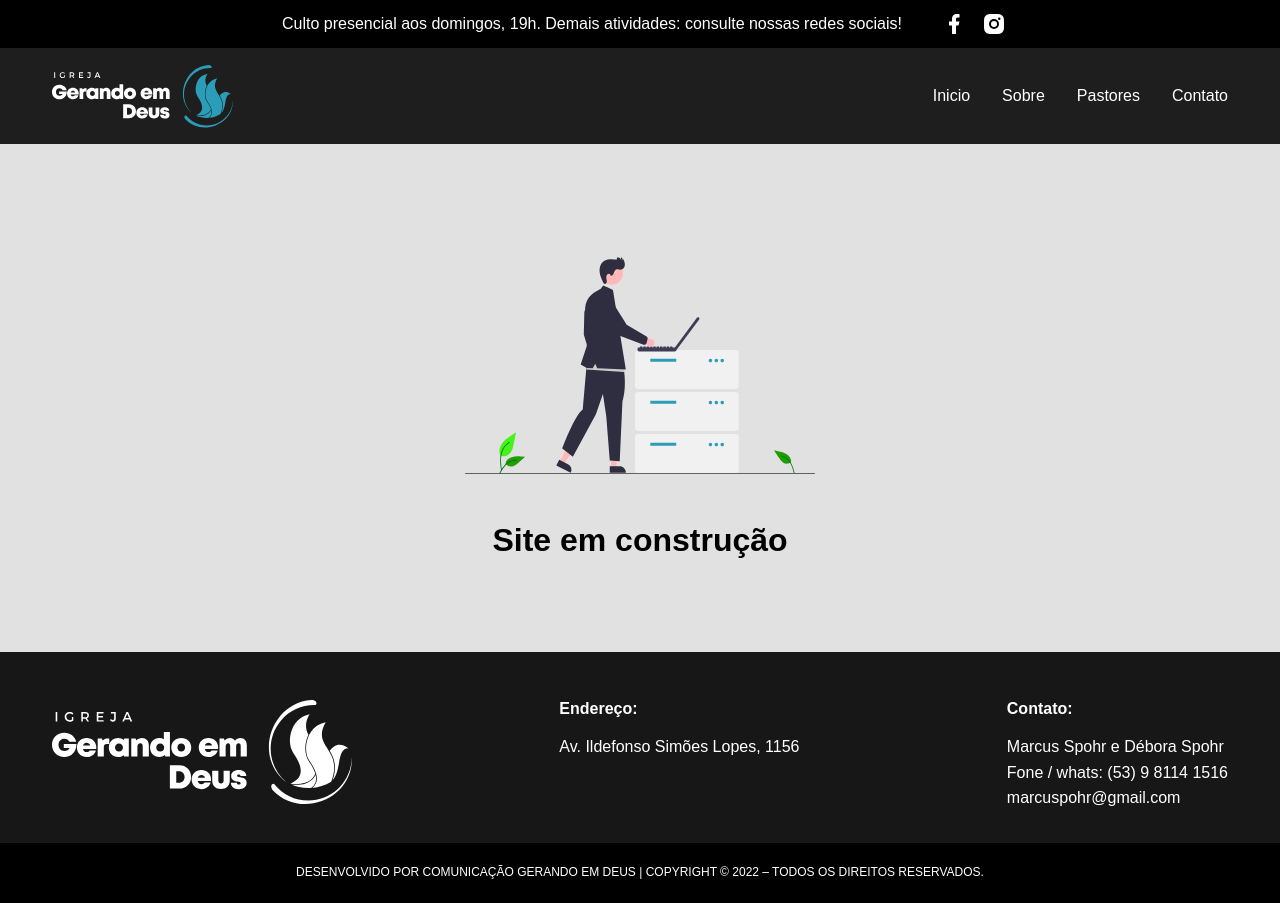
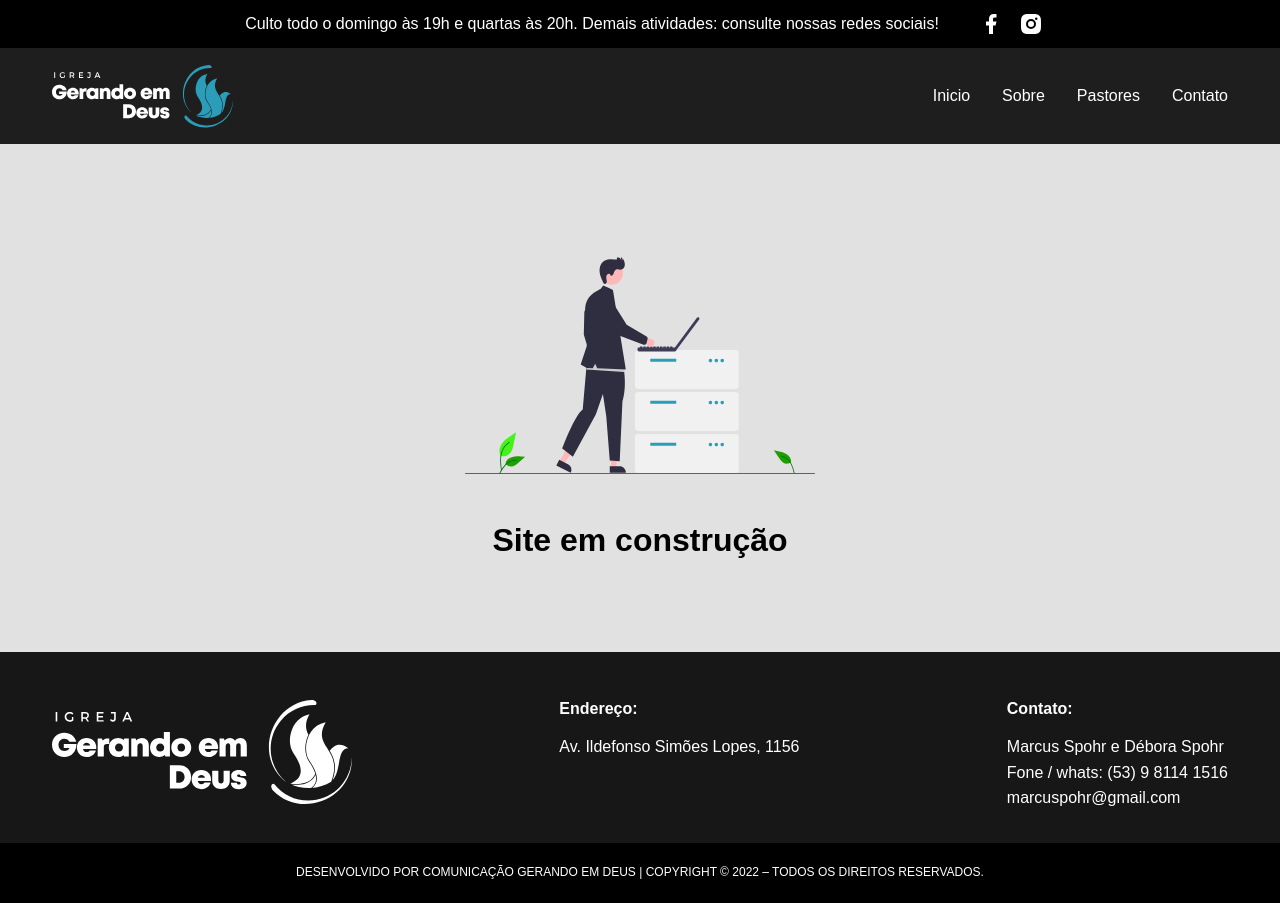
Before and after one commit to DaviGDias/SiteGerandoEmDeus, a Next.js app: page / in a window 1280 px wide. Built offline with nearby package versions, Linux system fonts and the light colour scheme.

Commit message:
Update index.tsx

```diff
--- a/src/components/Header/index.tsx
+++ b/src/components/Header/index.tsx
@@ -20,7 +20,7 @@ export function Header() {
 
         <Container>
             <TopInfo>
-                <p>Culto presencial aos domingos, 19h. Demais atividades: consulte nossas redes sociais!</p>
+                <p>Culto todo o domingo às 19h e quartas às 20h. Demais atividades: consulte nossas redes sociais!</p>
                 <div>
                     <Link target='_blank' href='https://www.facebook.com/GerandoemDeus'>
                         <RiFacebookFill size={24}/>
```
